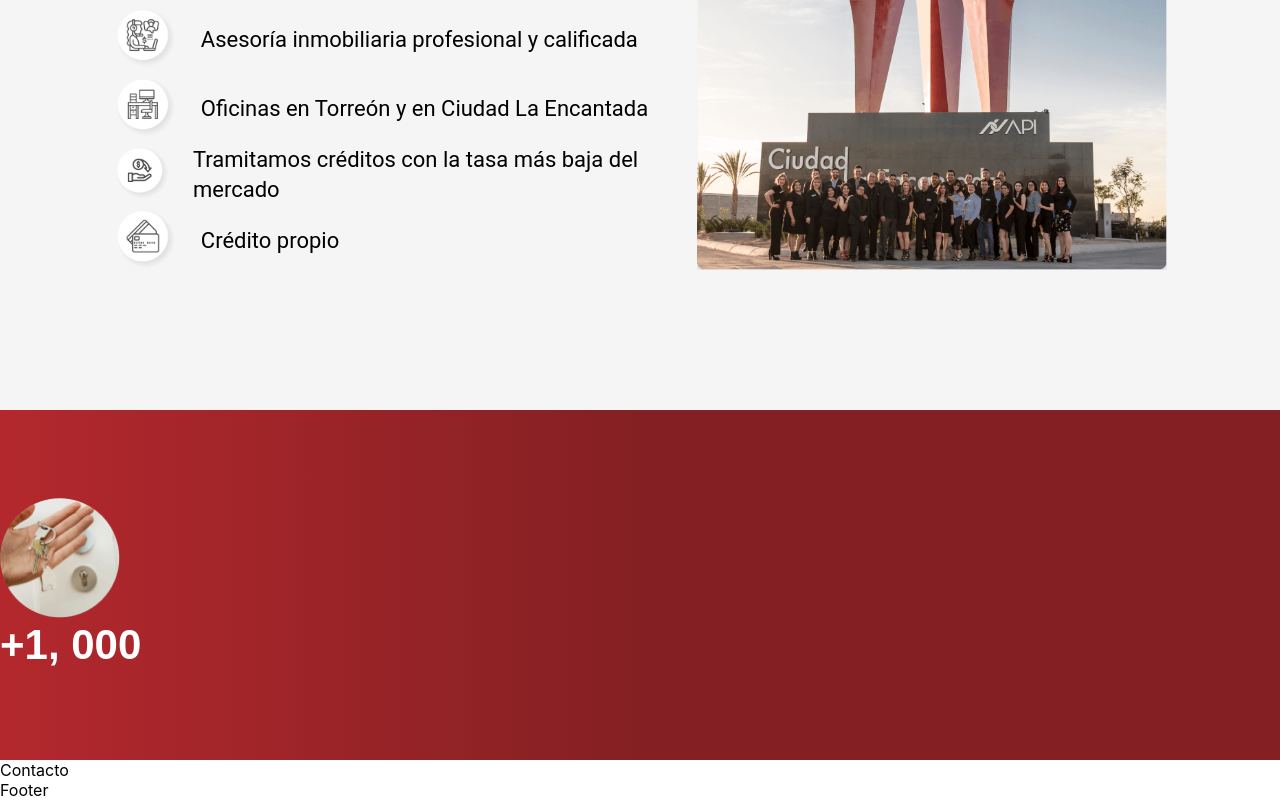
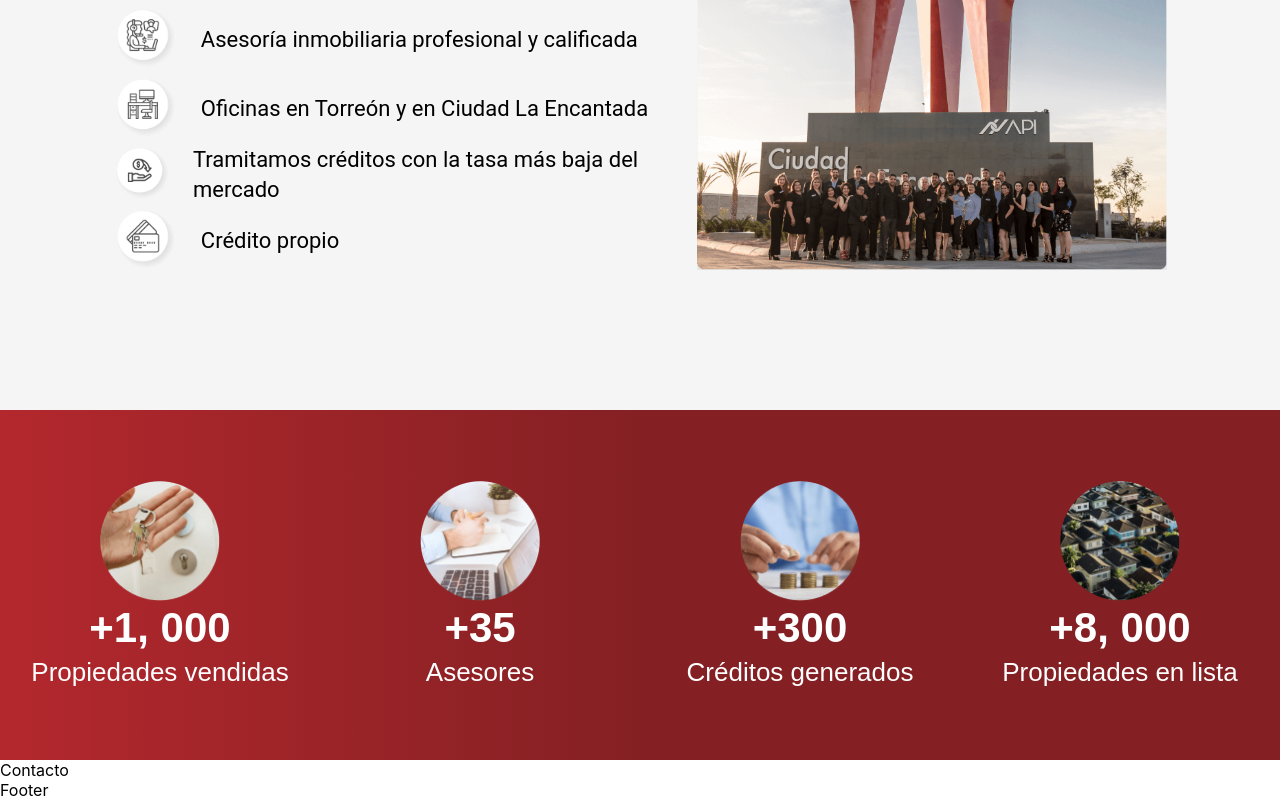
Before and after one commit to Lilmarin/Ciudadlaencantada, a React (Create React App) app: page / in a window 1280 px wide. Shown: the part 6635-7435 px from the top of the page. Built offline with nearby package versions, Linux system fonts and the light colour scheme; the HTML template or start-up script is replaced by a standard one.

Commit message:
resultados

```diff
--- a/src/Components/Styled2.js
+++ b/src/Components/Styled2.js
@@ -30,6 +30,7 @@ export const Title = styled.p`
   line-height: ${(props) => props.varlineheight || "130%"};
   text-align: ${(props) => props.varalign || "left"};
   align-items: center;
+  justify-content: ${(props) => props.varjustifycontent || "inherit"};
   margin: ${(props) => props.varmargin || "0px"};
   max-width: ${(props) => props.varmaxwidth || "auto"};
   width: ${(props) => props.varwidth || "auto"};
@@ -199,5 +200,10 @@ export const ContainerResultados = styled.div`
   align-items: center;
   justify-content: center;
   background: linear-gradient(to right, #B3282D, #842023, #842023) no-repeat center center fixed;
+  @media (max-width: 1000px) {
+    padding: 50px 0 50px;
+  }
+  @media (max-width: 550px) {
 
+  }
 `;
--- a/src/Sections/Resultados/Resultados.js
+++ b/src/Sections/Resultados/Resultados.js
@@ -15,13 +15,84 @@ const Resultados = () => {
     >
       <Columnas
       varalignitems="center"
+      vargridcolumns = "25% 25% 25% 25%"
+      className="gridgap"
       >
         <Columna>
           <img src={Propiedades} alt="propiedades vendidas" className="img"></img>
           <Title
           varcolor="#ffffff"
           fontsize="42px"
-          >+1, 000</Title>
+          varalign="center"
+          varjustifycontent="center"
+          >
+            +1, 000
+          </Title>
+          <Title
+          varcolor="#ffffff"
+          fontsize="26px"
+          varweight="500"
+          varjustifycontent="center"
+          >
+            Propiedades vendidas
+          </Title>
+        </Columna>
+        <Columna>
+          <img src={Asesores} alt="propiedades vendidas" className="img"></img>
+          <Title
+          varcolor="#ffffff"
+          fontsize="42px"
+          varalign="center"
+          varjustifycontent="center"
+          >
+            +35
+          </Title>
+          <Title
+          varcolor="#ffffff"
+          fontsize="26px"
+          varweight="500"
+          varjustifycontent="center"
+          >
+            Asesores
+          </Title>
+        </Columna>
+        <Columna>
+          <img src={Creditos} alt="propiedades vendidas" className="img"></img>
+          <Title
+          varcolor="#ffffff"
+          fontsize="42px"
+          varalign="center"
+          varjustifycontent="center"
+          >
+            +300
+          </Title>
+          <Title
+          varcolor="#ffffff"
+          fontsize="26px"
+          varweight="500"
+          varjustifycontent="center"
+          >
+            Créditos generados
+          </Title>
+        </Columna>
+        <Columna>
+          <img src={PropiedadesenLista} alt="propiedades vendidas" className="img"></img>
+          <Title
+          varcolor="#ffffff"
+          fontsize="42px"
+          varalign="center"
+          varjustifycontent="center"
+          >
+            +8, 000
+          </Title>
+          <Title
+          varcolor="#ffffff"
+          fontsize="26px"
+          varweight="500"
+          varjustifycontent="center"
+          >
+            Propiedades en lista
+          </Title>
         </Columna>
       </Columnas>
     </ContainerResultados>
--- a/src/Sections/Resultados/Resultados.scss
+++ b/src/Sections/Resultados/Resultados.scss
@@ -1,5 +1,16 @@
 .Section-resultados{
     .img{
         width: 120px;
+        margin: auto;
     }
+
 }
+
+@media (max-width: 1000px) {
+
+    .Section-resultados{
+        .gridgap{
+            grid-gap: 33px;
+        }
+    }
+  }
```
